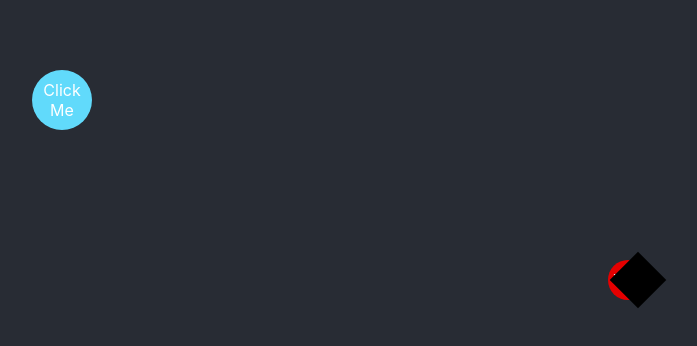
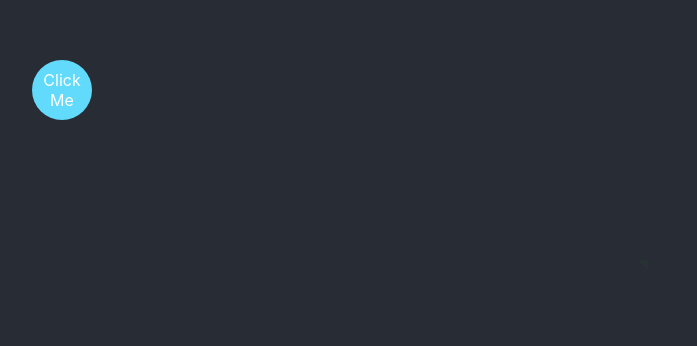
Before and after one commit to carbajale99/click-game, a React (Create React App) app: page / in a window 1280 px wide. Shown: the part 380-726 px from the top of the page, without its empty margins (544-1241 px from the left). Built offline with nearby package versions, Linux system fonts and the light colour scheme.

Commit message:
finished secret corner functionality

```diff
--- a/src/components/SecretCover.jsx
+++ b/src/components/SecretCover.jsx
@@ -1,14 +1,19 @@
 import React from 'react'
 import '../styles/SecretCover.css'
 import ActivateButton from './ActivateButton';
+
+const reveal = () =>{
+  document.getElementById("secret-corner").style.opacity = 0;
+  document.getElementById("secret-corner").style.zIndex = -100;
+
+}
 
 
 function SecretCover(props) {
   return (
     <div className='secret-main'>
         <ActivateButton activated={props.activated} click={props.handleClick} ></ActivateButton>
-        <div className='secret-corner'></div>
-        {/* <div className='secret-cover'></div> */}
+        <div className='secret-corner' id='secret-corner' onClick={reveal}></div>
     </div>
   )
 }
--- a/src/styles/ActivateButton.css
+++ b/src/styles/ActivateButton.css
@@ -3,8 +3,8 @@
     align-items: center;
     justify-content: center;
 
-    width: 40px;
-    height: 40px;
+    width: 30px;
+    height: 30px;
     border-radius: 50%;
 
     background-color: #e50000;
--- a/src/styles/MainButton.css
+++ b/src/styles/MainButton.css
@@ -17,9 +17,9 @@
 
 
 
-    -webkit-transition: all 0.4s;
-	-moz-transition: all 0.4s;
-	transition: all 0.4s;
+    -webkit-transition: all 0.1s;
+	-moz-transition: all 0.1s;
+	transition: all 0.1s;
 }
 
 .main-button-text{
--- a/src/styles/SecretCover.css
+++ b/src/styles/SecretCover.css
@@ -1,19 +1,40 @@
 .secret-main{
-    width: 50px;
-    height: 50px;
+    display: flex;
+    justify-content: center;
+    align-items: center;
+
+    width: 40px;
+    height: 40px;
 
     position: relative;
     top: 80vh;
     left: 90vw;
+
+
 }
 
-.secret-main:after{
-    content: "";
-    position:absolute;
+.secret-corner{
+    z-index: 99;
+    width: 40px;
+    height: 40px;
+
+    background-color: #282c34;
+
+    position: absolute;
+}
+
+.secret-corner:after{
+    content: '';
+    width: 0;
+    height: 0;
+    border-style: solid;
+    border-width: 0 10px 10px 0;
+    border-color: transparent #283234 transparent transparent;
+    right: 0;
     top: 0;
-    right: 0;
-    width:40px;
-    height:40px;
-    transform:rotate(45deg);
-    background-color:#000;
+    position: absolute;
 }
+
+.secret-corner:hover::after{
+    cursor: pointer;
+}
```
